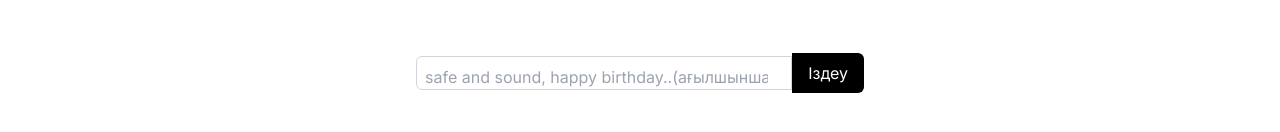
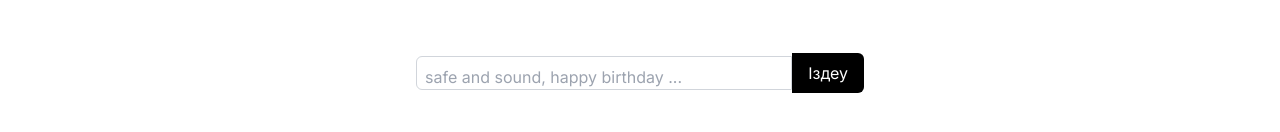
Before and after one commit to zhanibek05/DombyraAI, a Next.js app: page /search in a window 1280 px wide. Shown: the part 172-304 px from the top of the page. Built offline with nearby package versions, Linux system fonts and the light colour scheme.

Commit message:
forget some little thing

```diff
--- a/src/components/search/search.tsx
+++ b/src/components/search/search.tsx
@@ -59,7 +59,7 @@ export default function Search() {
               <input
                 disabled={uploading}
                 type="search"
-                placeholder="safe and sound, happy birthday..(ағылшынша)"
+                placeholder="safe and sound, happy birthday ..."
                 value={query}
                 onChange={(e) => setQuery(e.target.value)}
                 className="w-full flex-grow pb-0 p-2 border border-gray-300 rounded-l-md focus:outline-none focus:ring-2 focus:ring-black"
```
